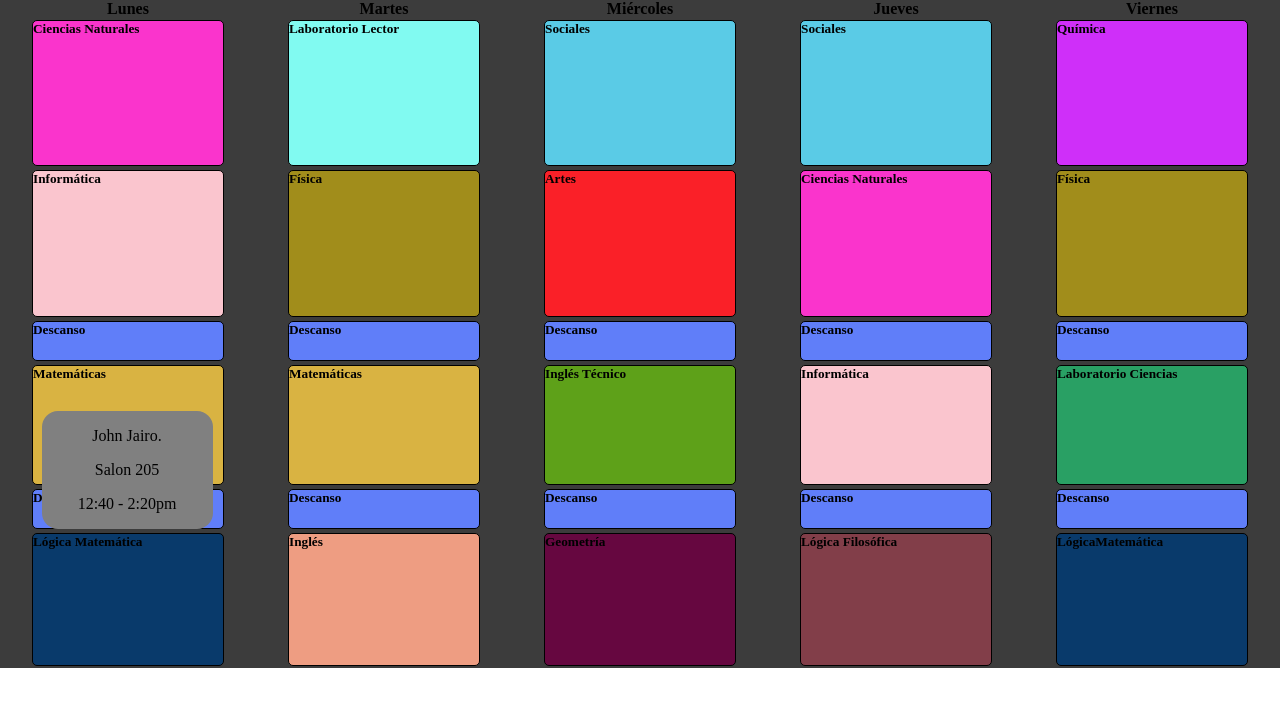
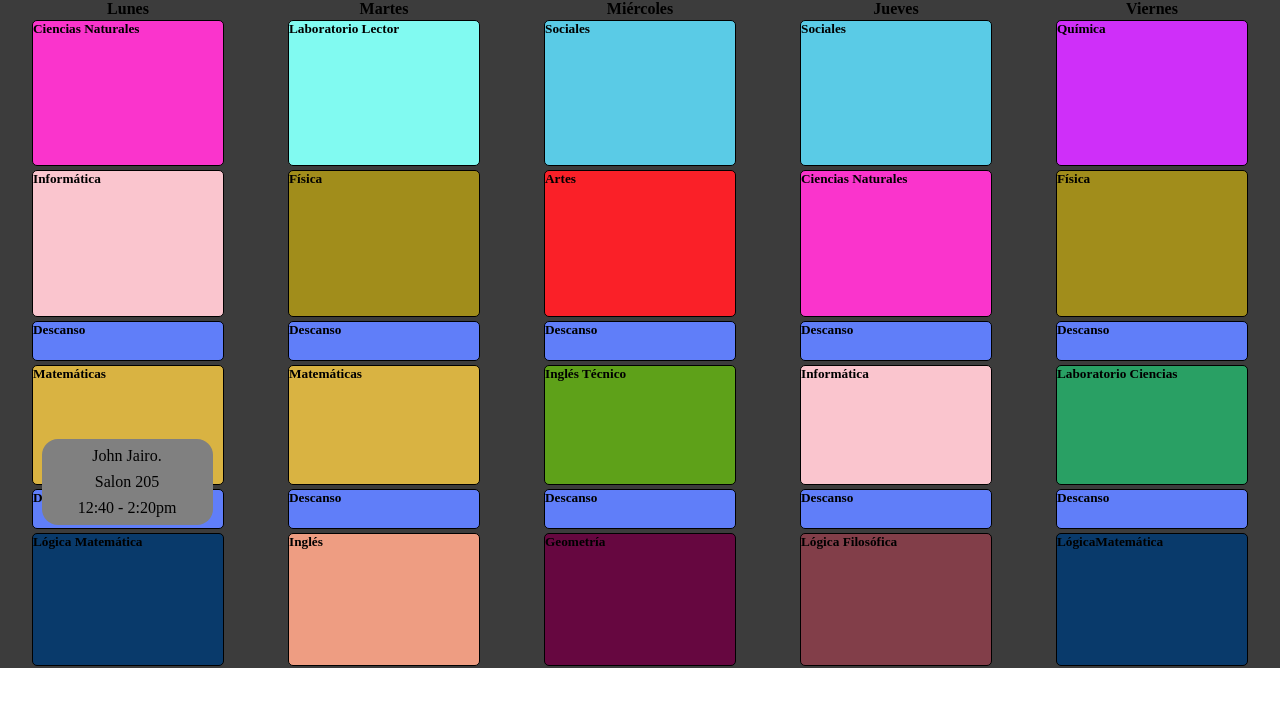
Before and after one commit to sasugo1337/Horario-903, a plain HTML site: page index.html in a window 1280 px wide. Both pictures are taken after a click on the element "Lógica Matemática". Drawn offline with Linux system fonts and the light colour scheme.

Commit message:
[FIX] Arreglando los estilos de la ventana de información

```diff
--- a/css/style.css
+++ b/css/style.css
@@ -91,12 +91,15 @@ h5,
   display: flex;
   flex-direction: column;
   align-items: center;
-  gap: 1rem;
-  padding: 1rem;
+  padding: 0.5rem;
   border-radius: 1rem;
-  /* width: 100%; */
-  word-wrap: break-word;
-  overflow-wrap: break-word;
+  gap: 0.5rem;
+
+  & div {
+    text-align: center;
+    word-wrap: break-word;
+    overflow-wrap: break-word;
+  }
 }
 
 .materia:hover {
--- a/script.js
+++ b/script.js
@@ -79,7 +79,7 @@ class _InfoMareria {
   }
 
   PosicionarElemento() {
-    let separacion = 4;
+    let separacion = 8;
     if (this.horientacion == 'horizontal') {
       let AnchoElemento = this.widthPadre * 0.9;
       this.Element.style.width = `${AnchoElemento}px`;
@@ -92,7 +92,8 @@ class _InfoMareria {
       }
     } else {
       let altoElemento = this.heightPadre * 0.9;
-      this.Element.style.height = `${altoElemento}px`;
+      // this.Element.style.height = `${altoElemento}px`;
+      this.Element.style.maxWidth = `min-content`;
       this.Element.style.top = `${this.yposPadre + this.heightPadre * 0.05}px`;
 
       if (this.xposPadre + this.widthPadre * 2 + 10 < window.innerWidth + window.scrollX) {
```
